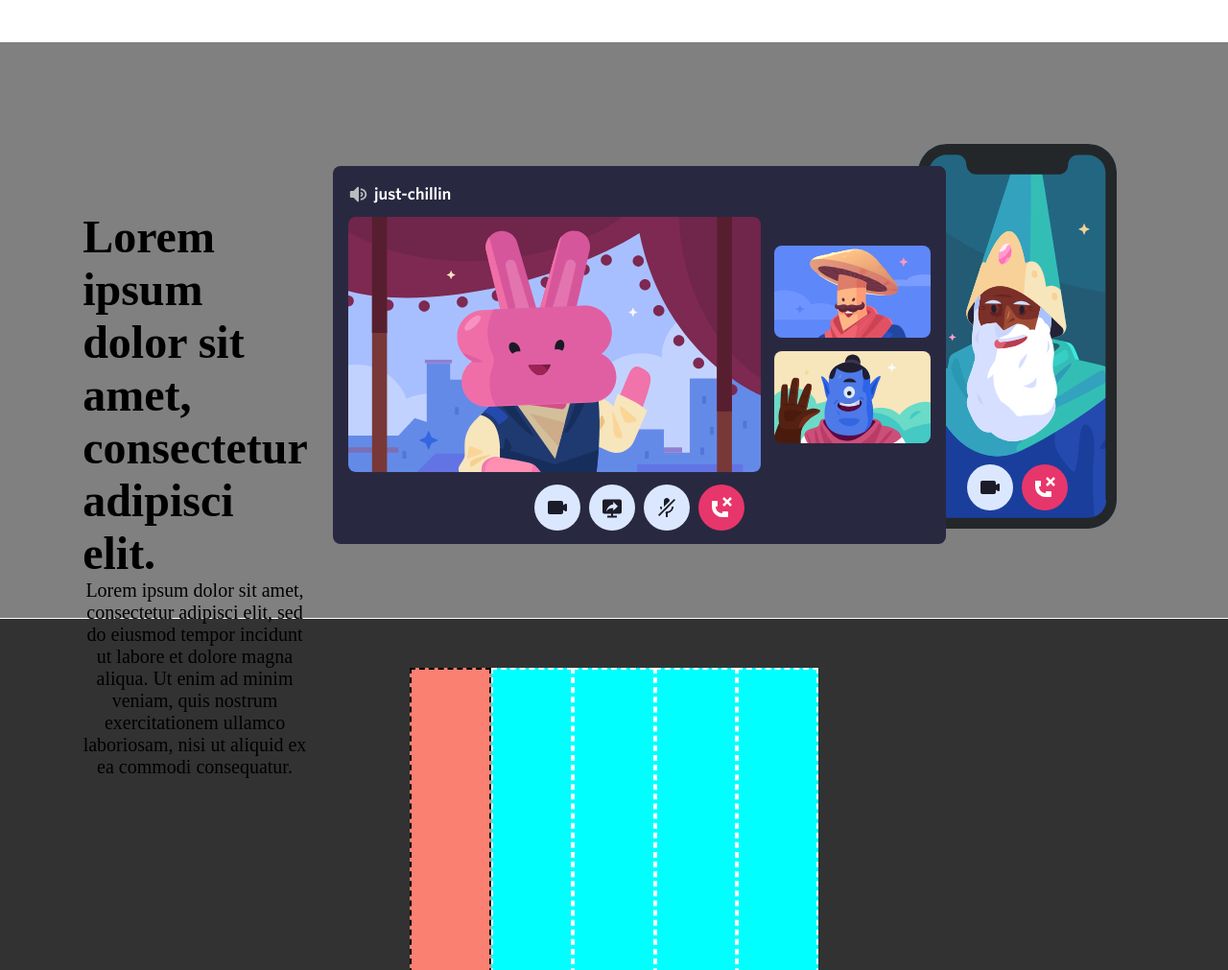
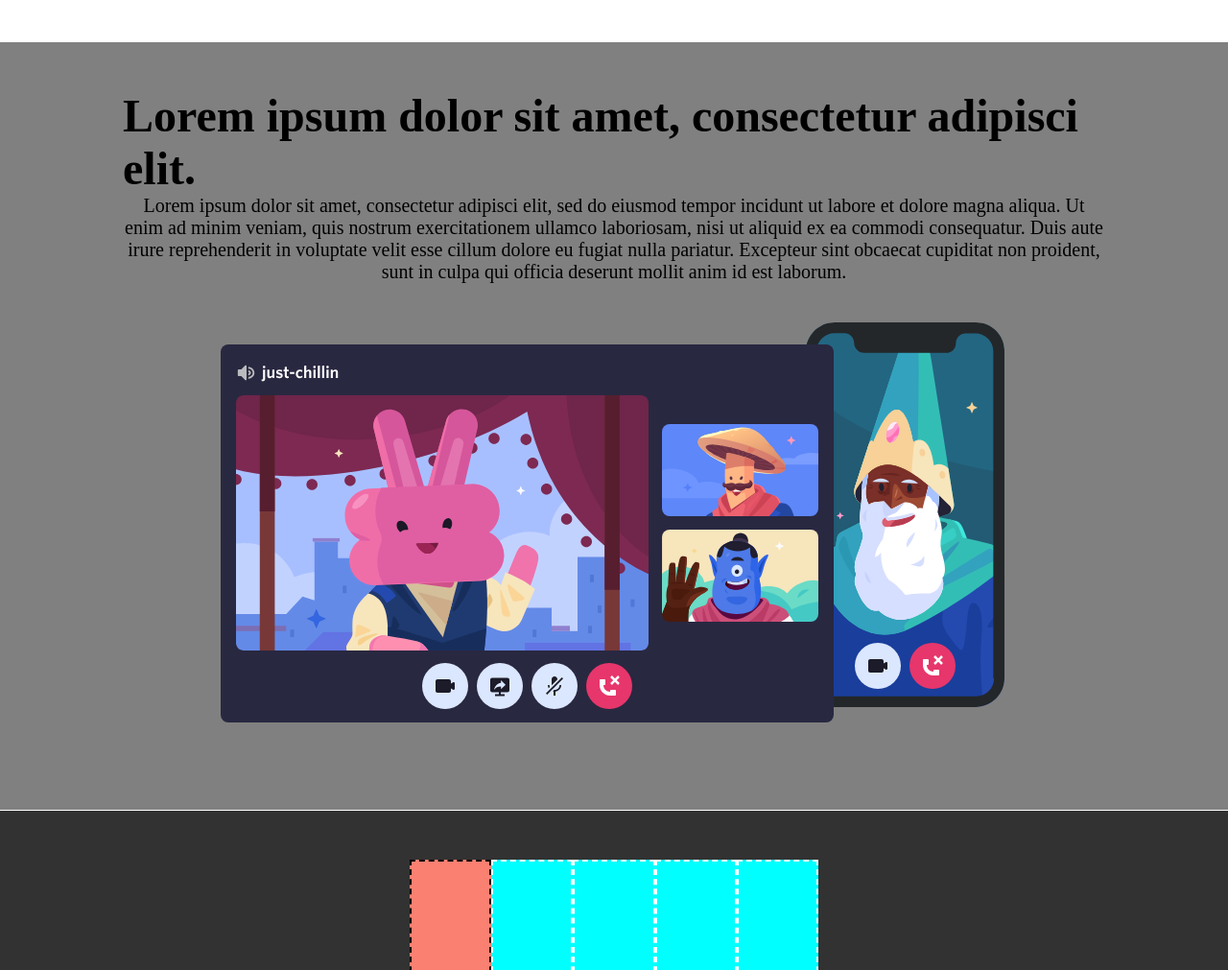
Before and after one commit to GiordanoMercatali/html-css-discord, a plain HTML site: page index.html in a window 1280 px wide. Shown: the part 2356-3367 px from the top of the page at 96% size. Drawn offline with Linux system fonts and the light colour scheme.

Commit message:
add: main completed

```diff
--- a/css/style.css
+++ b/css/style.css
@@ -140,7 +140,7 @@ main{
     height: 600px;
 }
 
-.main-section.graybg{
+.graybg{
     background-color: gray /*#f6f6f6;*/
 }
 
@@ -167,7 +167,7 @@ main{
     flex-wrap: wrap;
 }
 
-.main-text p{
+.main-content-column.main-text p{
     text-align: left;
     margin-top: 20px;
 }
@@ -176,19 +176,38 @@ main{
     flex-grow: 1;
 }
 
+.main-section-bottom{
+    display: flex;
+    width: 100%;
+    margin: auto;
+    height: 800px;
+}
+
+.main-content-bottom{
+    width: 80%;
+    margin: 5rem auto;
+    display: flex;
+    flex-direction: column;
+    justify-content: center;
+    align-items: center;
+}
+
 .main-content-row{
     width: 100%;
     height: 250px;
+    display: flex;
+    flex-direction: column;
+    justify-content: center;
+    align-items: center;
 }
 
 .main-content-row.main-image{
     width: 100%;
     height: 500px;
-    display: block;
+    text-align: center;
 }
 
 .main-content-row.main-text{
-    display: block;
 }
 
 
--- a/index.html
+++ b/index.html
@@ -82,17 +82,17 @@
                     </div>
                 </section>
 
-                <div class="main-section graybg">
-                    <div class="main-content">
-                        <div class="main-content-row main-text-bottom">
+                <div class="main-section-bottom graybg">
+                    <div class="main-content-bottom">
+                        <div class="main-content-row main-text">
                             <h2>Lorem ipsum dolor sit amet, consectetur adipisci elit.</h2>
-                            <p>Lorem ipsum dolor sit amet, consectetur adipisci elit, sed do eiusmod tempor incidunt ut labore et dolore magna aliqua. Ut enim ad minim veniam, quis nostrum exercitationem ullamco laboriosam, nisi ut aliquid ex ea commodi consequatur.</p>
+                            <p>Lorem ipsum dolor sit amet, consectetur adipisci elit, sed do eiusmod tempor incidunt ut labore et dolore magna aliqua. Ut enim ad minim veniam, quis nostrum exercitationem ullamco laboriosam, nisi ut aliquid ex ea commodi consequatur. Duis aute irure reprehenderit in voluptate velit esse cillum dolore eu fugiat nulla pariatur. Excepteur sint obcaecat cupiditat non proident, sunt in culpa qui officia deserunt mollit anim id est laborum.</p>
                         </div>
 
                         <div class="main-content-row main-image">
                             <img src="../img/item4-big.svg">
                         </div>
-                    </div>
+
                 </div>
             </main>
 
```
